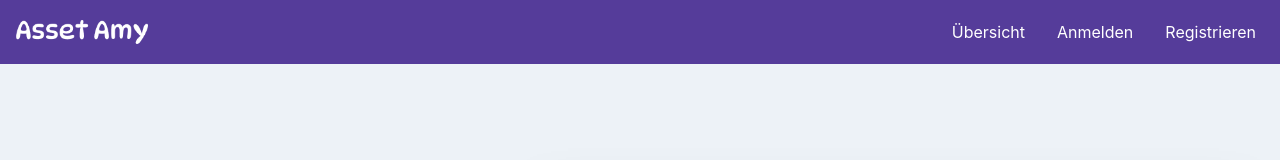
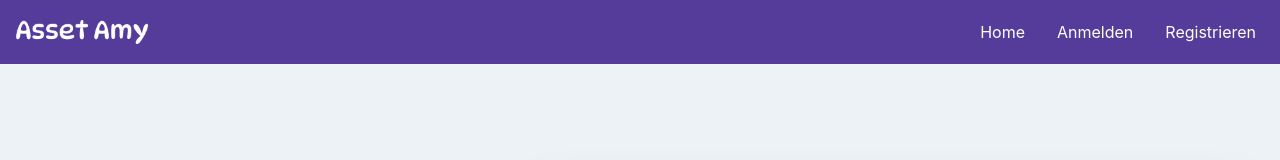
Before and after one commit to batzlov/asset-amy, a React (Vite) app in the folder frontend/: page / in a window 1280 px wide. Shown: the top 160 px of the page. Built offline with nearby package versions, Linux system fonts and the light colour scheme.

Commit message:
working mainly on navigation

```diff
--- a/frontend/src/App.tsx
+++ b/frontend/src/App.tsx
@@ -4,6 +4,7 @@ import {
     Route,
     RouterProvider,
 } from "react-router-dom";
+import { AuthProvider } from "./components/store/AuthContext";
 
 import { AuthLayout, RootLayout } from "./layouts";
 import {
@@ -19,11 +20,25 @@ import {
 const router = createBrowserRouter(
     createRoutesFromElements(
         <>
-            <Route path="/" element={<AuthLayout />}>
+            <Route
+                path="/"
+                element={
+                    <AuthProvider>
+                        <AuthLayout />
+                    </AuthProvider>
+                }
+            >
                 <Route path="/sign-up" element={<SignUp />} />
                 <Route path="/sign-in" element={<SignIn />} />
             </Route>
-            <Route path="/" element={<RootLayout />}>
+            <Route
+                path="/"
+                element={
+                    <AuthProvider>
+                        <RootLayout />
+                    </AuthProvider>
+                }
+            >
                 <Route index element={<Landing />} />
                 <Route path="overview" element={<Overview />} />
                 <Route path="revenues" element={<Revenues />} />
--- a/frontend/src/components/NavBar.tsx
+++ b/frontend/src/components/NavBar.tsx
@@ -12,19 +12,7 @@ import {
 } from "@chakra-ui/react";
 import { ReactNode } from "react";
 import { NavLink as ReactNavLink } from "react-router-dom";
-
-const routerLinks = [
-    { name: "Übersicht", path: "/" },
-    { name: "Anmelden", path: "/sign-in" },
-    { name: "Registrieren", path: "/sign-up" },
-];
-
-// const routerLinks = [
-//     { name: "Übersicht", path: "/" },
-//     { name: "Ausgaben", path: "/expenses" },
-//     { name: "Einnahmen", path: "/revenues" },
-//     { name: "Vermögensverteilung", path: "/asset-allocation" },
-// ];
+import useAuth from "./store/AuthContext";
 
 const NavLink = ({ children, to }: { children: ReactNode; to: string }) => (
     <Link
@@ -43,6 +31,33 @@ const NavLink = ({ children, to }: { children: ReactNode; to: string }) => (
 );
 
 export default function NavBar() {
+    let routerLinks = [
+        { name: "Home", path: "/" },
+        { name: "Anmelden", path: "/sign-in" },
+        { name: "Registrieren", path: "/sign-up" },
+        { name: "Übersicht", path: "/overview" },
+        { name: "Ausgaben", path: "/expenses" },
+        { name: "Einnahmen", path: "/revenues" },
+        { name: "Vermögensverteilung", path: "/asset-allocation" },
+        { name: "Abmelden", path: "/sign-out" },
+    ];
+
+    const { token } = useAuth();
+    console.log(token);
+    if (!token) {
+        routerLinks = routerLinks.filter((link) => link.path !== "/overview");
+        routerLinks = routerLinks.filter((link) => link.path !== "/expenses");
+        routerLinks = routerLinks.filter((link) => link.path !== "/revenues");
+        routerLinks = routerLinks.filter(
+            (link) => link.path !== "/asset-allocation"
+        );
+        routerLinks = routerLinks.filter((link) => link.path !== "/sign-out");
+    } else {
+        routerLinks = routerLinks.filter((link) => link.path !== "/");
+        routerLinks = routerLinks.filter((link) => link.path !== "/sign-in");
+        routerLinks = routerLinks.filter((link) => link.path !== "/sign-up");
+    }
+
     const { isOpen, onOpen, onClose } = useDisclosure();
 
     return (
--- a/frontend/src/components/store/AuthContext.tsx
+++ b/frontend/src/components/store/AuthContext.tsx
@@ -12,7 +12,7 @@ import { useNavigate } from "react-router-dom";
 interface AuthContextType {
     token?: string;
     loading: boolean;
-    error: Error;
+    error: Error | undefined;
     user: any | undefined;
     signIn: (email: string, password: string) => void;
     signOut: () => void;
--- a/frontend/src/pages/Expenses.tsx
+++ b/frontend/src/pages/Expenses.tsx
@@ -13,7 +13,7 @@ import {
     Thead,
     Tr,
 } from "@chakra-ui/react";
-import UseFetch from "../hooks/useFetch";
+import UseFetch from "../hooks/UseFetch";
 
 export default function Expenses() {
     const {
@@ -49,6 +49,7 @@ export default function Expenses() {
     }
 
     return (
+        <Container minWidth="800px">
             <Box marginTop={4}>
                 <Heading as="h2">Ausgaben</Heading>
                 <TableContainer marginTop={4}>
@@ -61,7 +62,7 @@ export default function Expenses() {
                             </Tr>
                         </Thead>
                         <Tbody>
-                        {expenses.map((expense: any) => (
+                            {[].map((expense: any) => (
                                 <Tr key={expense.name}>
                                     <Td>{expense.name}</Td>
                                     <Td>{formatter.format(expense.amount)}</Td>
@@ -74,7 +75,7 @@ export default function Expenses() {
                                 <Th>
                                     {formatter.format(
                                         sumNumbers(
-                                        expenses.map(
+                                            [].map(
                                                 (expense: any) => expense.amount
                                             )
                                         )
@@ -85,5 +86,6 @@ export default function Expenses() {
                     </Table>
                 </TableContainer>
             </Box>
+        </Container>
     );
 }
--- a/frontend/src/pages/Overview.tsx
+++ b/frontend/src/pages/Overview.tsx
@@ -19,11 +19,7 @@ export default function Overview() {
     const [revenues, setRevenues] = useState([]);
     const [assets, setAssets] = useState([]);
 
-    useEffect(() => {
-        fetchExpenses();
-        fetchRevenues();
-        fetchAssets();
-    }, []);
+    useEffect(() => {}, []);
 
     const formatter = new Intl.NumberFormat("de-DE", {
         style: "currency",
--- a/frontend/src/pages/SignIn.tsx
+++ b/frontend/src/pages/SignIn.tsx
@@ -13,7 +13,7 @@ import {
     Stack,
 } from "@chakra-ui/react";
 import { useFormik } from "formik";
-import { Form, NavLink } from "react-router-dom";
+import { Form, Link } from "react-router-dom";
 import * as Yup from "yup";
 import useAuth from "../components/store/AuthContext";
 
@@ -92,7 +92,7 @@ export default function SignIn() {
                             value={formik.values.password}
                         />
                     </FormControl>
-                    <Button as={NavLink} to="/sign-up" variant="link" mb="20px">
+                    <Button as={Link} to="/sign-up" variant="link" mb="20px">
                         Du hast noch kein Konto bei Asset Amy?
                     </Button>
                     <Stack direction="row" justifyContent="center">
```
Also changed, not shown: frontend/src/main.tsx (+4 -4 lines). Lines whose indentation alone changed are shown as unchanged.
